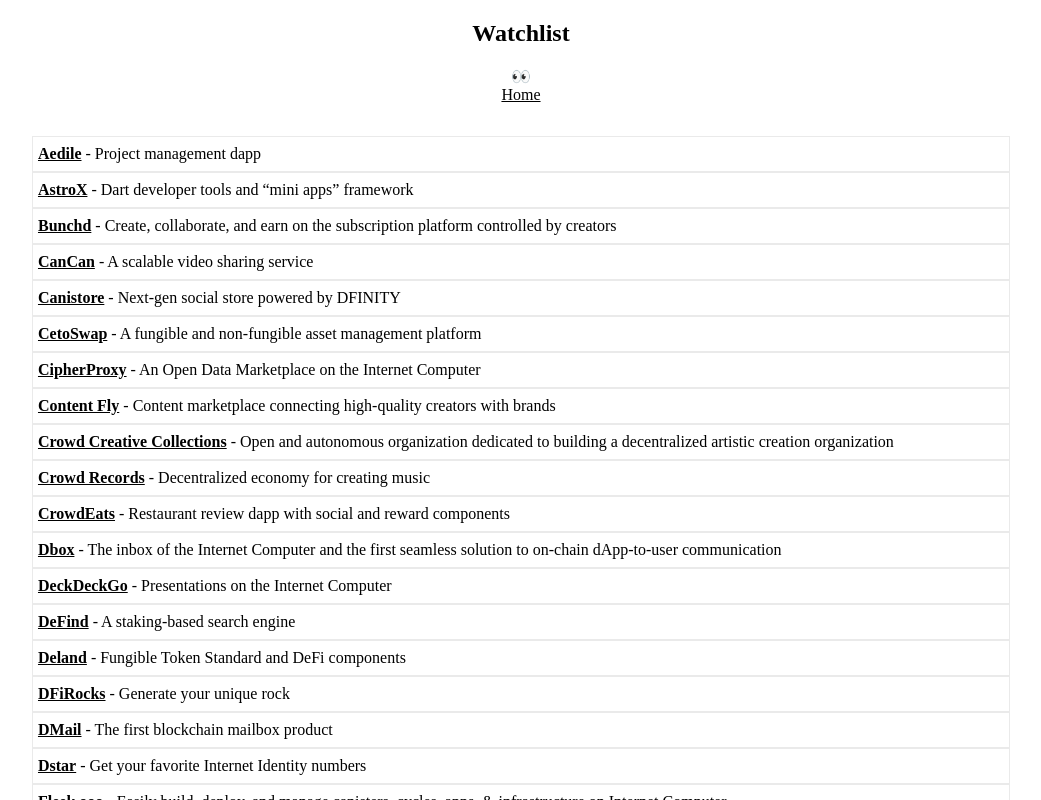
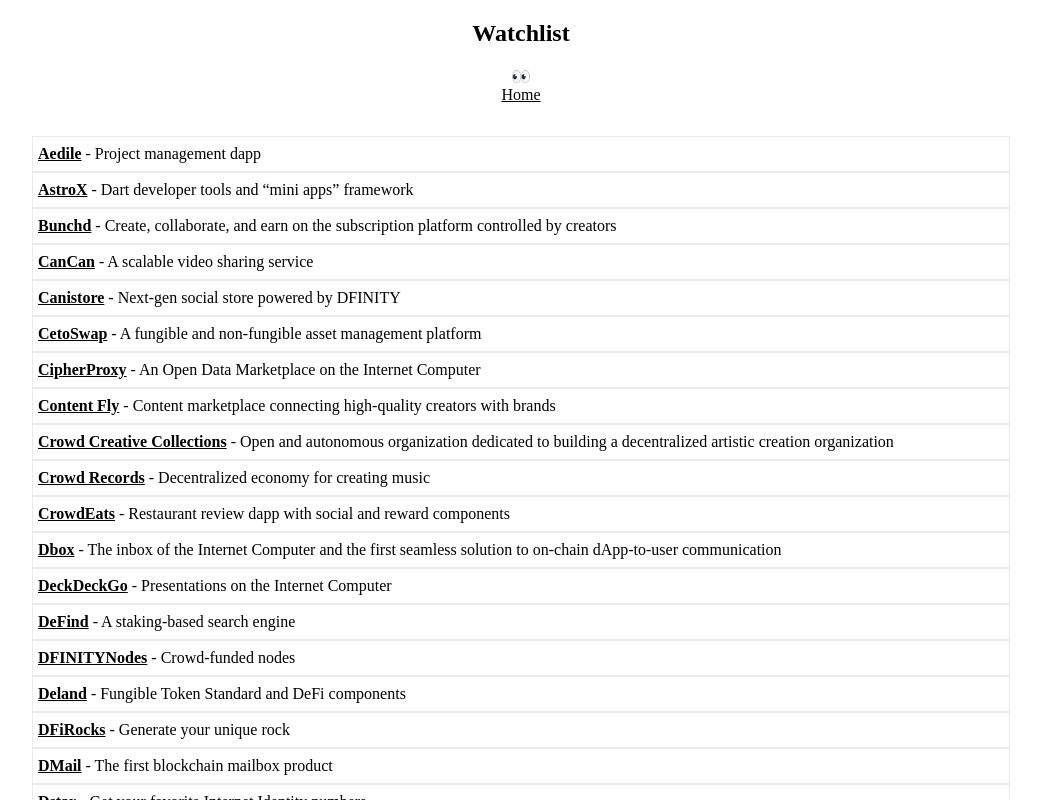
Before and after one commit to rjlucasm/ictoday, a Next.js app: page /watchlist in a window 1280 px wide. Shown: the top 800 px of the page, without its empty margins (119-1160 px from the left). Built offline with nearby package versions, Linux system fonts and the light colour scheme.

Commit message:
DfinityNodes

```diff
--- a/pages/watchlist.js
+++ b/pages/watchlist.js
@@ -61,6 +61,9 @@ export default function Watchlist() {
             </div>
             <div className="pagescard">
                 <a href="https://jbioa-siaaa-aaaai-qanfq-cai.ic0.app/" target="_blank" rel="noopener noreferrer">DeFind</a> - A staking-based search engine
+            </div>
+            <div className="pagescard">
+                <a href="https://twitter.com/DFINITYNodes" target="_blank" rel="noopener noreferrer">DFINITYNodes</a> - Crowd-funded nodes
             </div>
             <div className="pagescard">
                 <a href="https://deland.one/" target="_blank" rel="noopener noreferrer">Deland</a> - Fungible Token Standard and DeFi components
```
